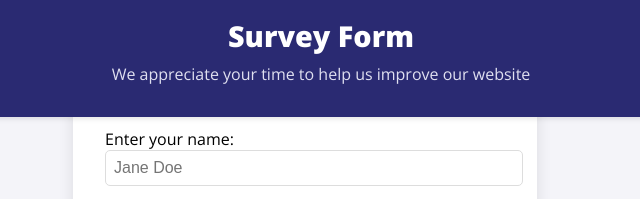
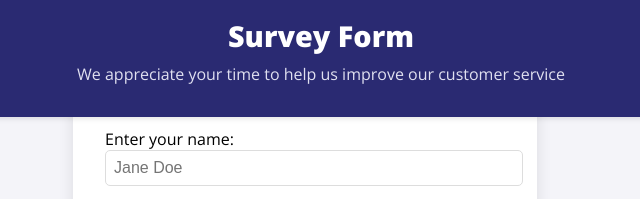
Before and after one commit to Jannattttt/survey_form, a plain HTML site: page index.html in a window 1280 px wide. Shown: the top 199 px of the page, 335-975 px from the left. Drawn offline with nearby package versions, Linux system fonts and the light colour scheme.

Commit message:
Correction 3

```diff
--- a/index.html
+++ b/index.html
@@ -12,7 +12,7 @@
   <!-- Fixed Header -->
   <div id="header">
     <h1 id="title">Survey Form</h1>
-    <p id="description">We appreciate your time to help us improve our website</p>
+    <p id="description">We appreciate your time to help us improve our customer service</p>
   </div>
 
   <!-- Form Container -->
```
